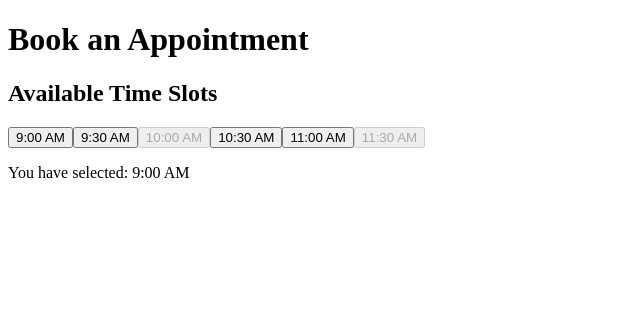
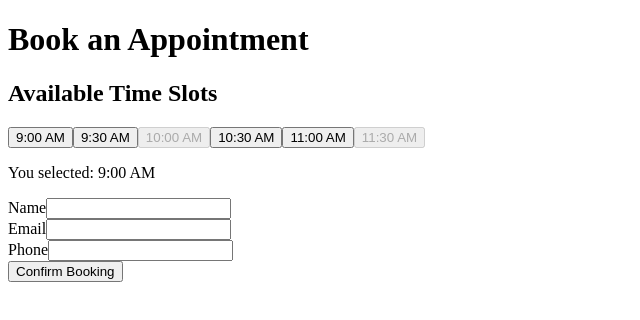
Before and after one commit to 90541138318/appointment-booking, a React (Vite) app: page / in a window 1280 px wide. Both pictures are taken after a click on the button "9:00 AM". Shown: the top 320 px of the page, without its empty margins (0-640 px from the left). Built offline with nearby package versions, Linux system fonts and the light colour scheme.

Commit message:
added user deatils input form

```diff
--- a/src/components/TimeSlots.jsx
+++ b/src/components/TimeSlots.jsx
@@ -4,8 +4,28 @@ import { timeSlots } from "../data/timeSlots";
 
 function TimeSlots() {
   const [selectedTime, setSelectedTime] = useState(null);
+  const [formData, setFormData] = useState({ name: "", email: "", phone: "" });
+  const [isSubmitted, setIsSubmitted] = useState(false);
+
+
   function handleTimeSlotClick(slot) {
     setSelectedTime(slot);
+    setIsSubmitted(false); // reset if they pick a new time after submitting
+  }
+
+  function handleInputChange(e) {
+    const { name, value } = e.target;
+    setFormData((prev) => ({ ...prev, [name]: value }));
+  }
+
+  function handleSubmit(e) {
+    e.preventDefault();
+    // for now, just log it — later this becomes a fetch/POST call
+    console.log("Booking submitted:", {
+      time: selectedTime,
+      ...formData,
+    });
+    setIsSubmitted(true);
   }
   return (
     <div>
@@ -23,12 +43,56 @@ function TimeSlots() {
         ))}
       </div>
 
-      {selectedTime && (
-        <p> You have selected: {selectedTime} </p>
-      )
-      }
+      {selectedTime && !isSubmitted && (
+        <div>
+          <p>You selected: {selectedTime}</p>
+
+          <form onSubmit={handleSubmit}>
+            <div>
+              <label>Name</label>
+              <input
+                type="text"
+                name="name"
+                value={formData.name}
+                onChange={handleInputChange}
+                required
+              />
+            </div>
+
+            <div>
+              <label>Email</label>
+              <input
+                type="email"
+                name="email"
+                value={formData.email}
+                onChange={handleInputChange}
+                required
+              />
+            </div>
+
+            <div>
+              <label>Phone</label>
+              <input
+                type="tel"
+                name="phone"
+                value={formData.phone}
+                onChange={handleInputChange}
+                required
+              />
+            </div>
+
+            <button type="submit">Confirm Booking</button>
+          </form>
+        </div>
+      )}
+
+      {isSubmitted && (
+        <p>
+          ✅ Booking confirmed for {selectedTime}! A confirmation will be
+          sent to {formData.email}.
+        </p>
+      )}
     </div>
   );
 }
-
 export default TimeSlots;
```
